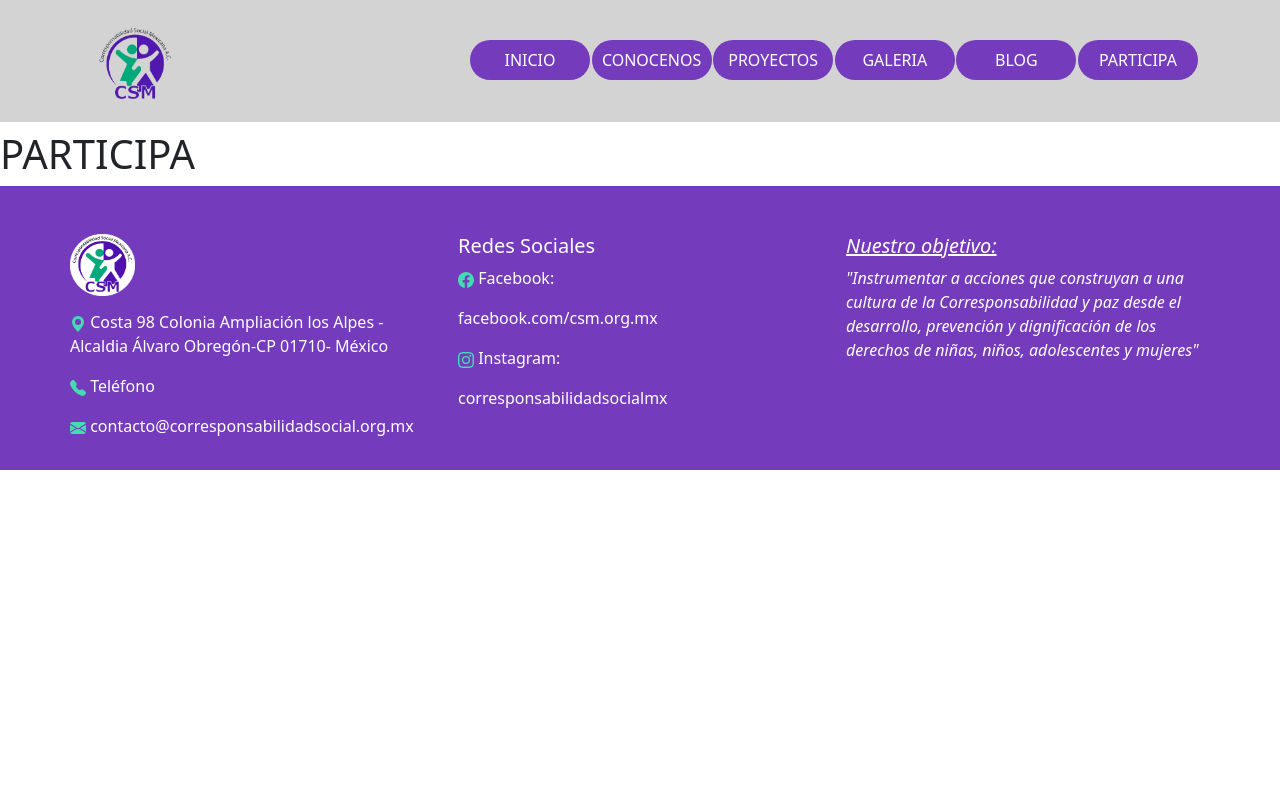
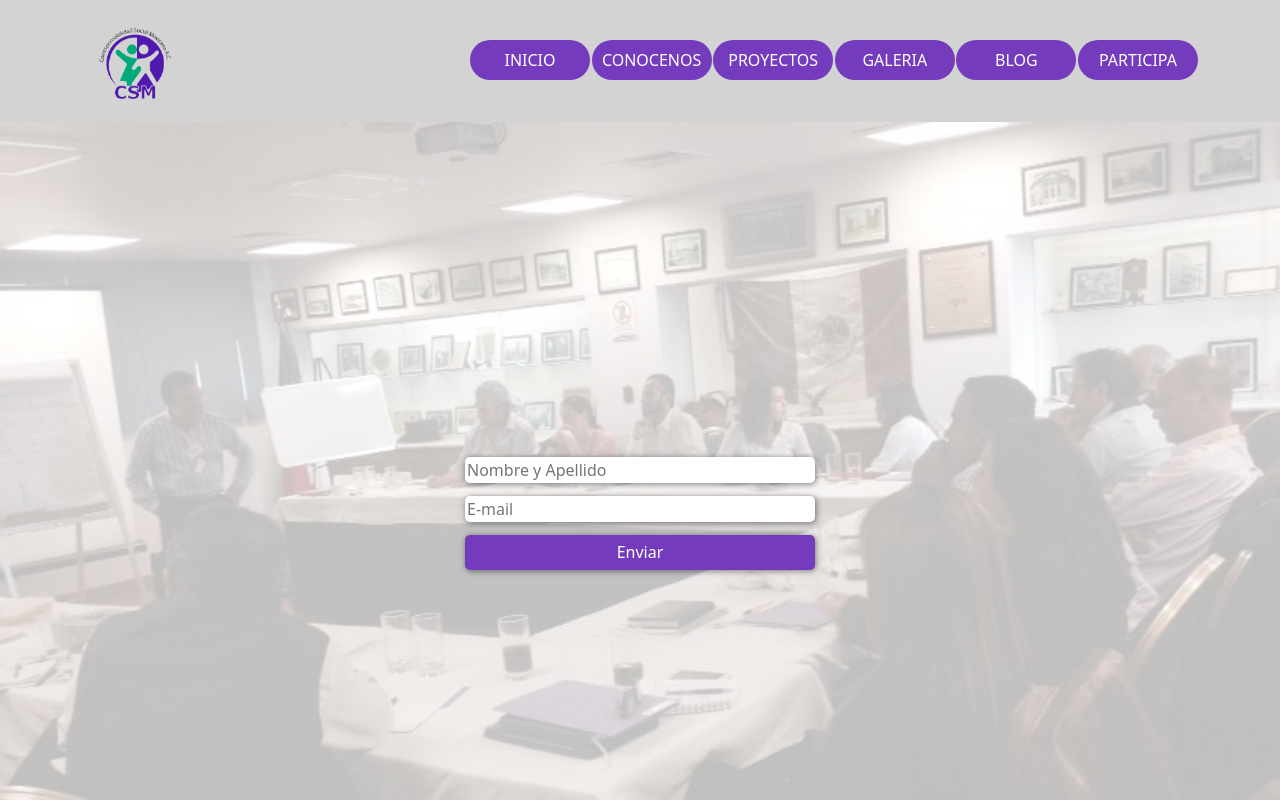
Before and after one commit to corresponsabilidad-mx/frontend, a Next.js app: page /participa in a window 1280 px wide. Shown: the top 800 px of the page. Built offline with nearby package versions, Linux system fonts and the light colour scheme; a web font is replaced by a local one.

Commit message:
add contact form

```diff
--- /dev/null
+++ b/components/Formulario.js
@@ -0,0 +1,44 @@
+const Form = () => {
+  return (
+    <>
+      <div className="form-container">
+        <form
+          action="https://docs.google.com/forms/u/2/d/e/1FAIpQLSexDJTuu9HsuM3bAtaF72BUJTKiIAsJxFG6x_UiHdO5smL4Gw/formResponse"
+          method="post"
+          className="d-flex flex-column align-items-center"
+        >
+          <input
+            type="text"
+            name="entry.1019727939"
+            placeholder="Nombre y Apellido"
+            className="input-form"
+          ></input>
+          <input
+            type="text"
+            name="entry.54816082"
+            placeholder="E-mail"
+            className="input-form"
+          ></input>
+          {/* <div className="d-flex flex-row align-items-start">
+            <label className="me-2">
+              Deseo recibir información de la institución:
+            </label>
+            <span className="d-flex align-top">
+              <input
+                type="radio"
+                name="entry.724166614"
+                className="checkbox-form me-2"
+              ></input>
+              <label className="fw-bold">SI</label>
+            </span>
+          </div> */}
+          <button type="submit" className="btn-form">
+            Enviar
+          </button>
+        </form>
+      </div>
+    </>
+  );
+};
+
+export default Form;
--- a/components/KidsGallery.jsx
+++ b/components/KidsGallery.jsx
@@ -42,6 +42,8 @@ const PhotoSection = ({ images }) => {
               backgroundColor: "rgba(0,0,0,0.9)",
             }}
             closeOnClickOutside={true}
+            style={{ marginTop: "50px" }}
+            className="margin-top-100"
           />
         )}
       </div>
--- a/pages/galeria.js
+++ b/pages/galeria.js
@@ -19,7 +19,6 @@ export default function Galeria() {
   ];
   return (
     <div className="container">
-      {/* <Gallery /> */}
       <div className="row mb-3">
         <h2 className="primary-color bg-transparent mb-2 text-start mt-3 p-2">
           Niñas y Niños
--- a/pages/participa.js
+++ b/pages/participa.js
@@ -1,7 +1,9 @@
+import Form from "../components/Formulario";
+
 export default function Participa() {
-	return (
-	  <>
-		<h1>PARTICIPA</h1>
-	  </>
-	)
+  return (
+    <>
+      <Form />
+    </>
+  );
 }
--- a/styles/globals.css
+++ b/styles/globals.css
@@ -43,7 +43,7 @@ body {
 }
 
 .main {
-  margin-top: 130px;
+  margin-top: 120px;
 }
 
 /* CAROUSEL */
@@ -242,7 +242,59 @@ body {
 .footer-cita {
   text-decoration: underline !important;
 }
+/*FORMULARIO*/
+.form-container{
+width: 100vw;
+height: 100vh;
+display: flex;
+align-items: center;
+justify-content: center;
+position: relative;
 
+}
+.form-container::before{
+  content: "";
+  background-image: url("../public/images/cards/carousel11.jpg");
+  background-repeat: no-repeat;
+  background-position: center;
+  background-size: cover;
+  opacity: 0.25;
+  position: absolute;
+  top: 0px;
+  right: 0px;
+  bottom: 0px;
+  left: 0px;
+}
+.input-form{
+  width: 350px ;
+  margin-bottom: 0.8rem;
+  border-radius: 5px;
+  border: transparent;
+  filter: drop-shadow(0.10rem 0.10rem 0.2rem rgba(0, 0, 0, 0.5));
+}
+.btn-form{
+  width: 350px ;
+  height: 35px;
+  background-color: #753bbd;
+  color:#fff;
+  margin-bottom: 0.8rem;
+  border-radius: 5px;
+  border: transparent;
+  filter: drop-shadow(0.10rem 0.10rem 0.2rem rgba(0, 0, 0, 0.5));
+  }
+  .btn-form:hover{
+    background-color:#00b388;
+  }
+.checkbox-form{
+  width: 20px ;
+  height: 20px;
+  background-color: #753bbd;
+  color:#fff;
+  margin-bottom: 0.8rem;
+  border-radius: 5px;
+  border: transparent;
+  filter: drop-shadow(0.05rem 0.05rem 0.1rem rgba(0, 0, 0, 0.5));
+}
 /*PHOTO GALLERY*/
 
 .gallery-btn {
@@ -257,6 +309,14 @@ body {
   line-height: normal;
   margin: 2rem;
 }
+
+.styles-module_close__2I1sI {
+  top: 90% !important;
+  right: 50% !important;
+}
+/* .styles-module_image__2hdkJ{
+  margin-top: 200px !important;
+} */
 
 /* Media Queries */
 
```
